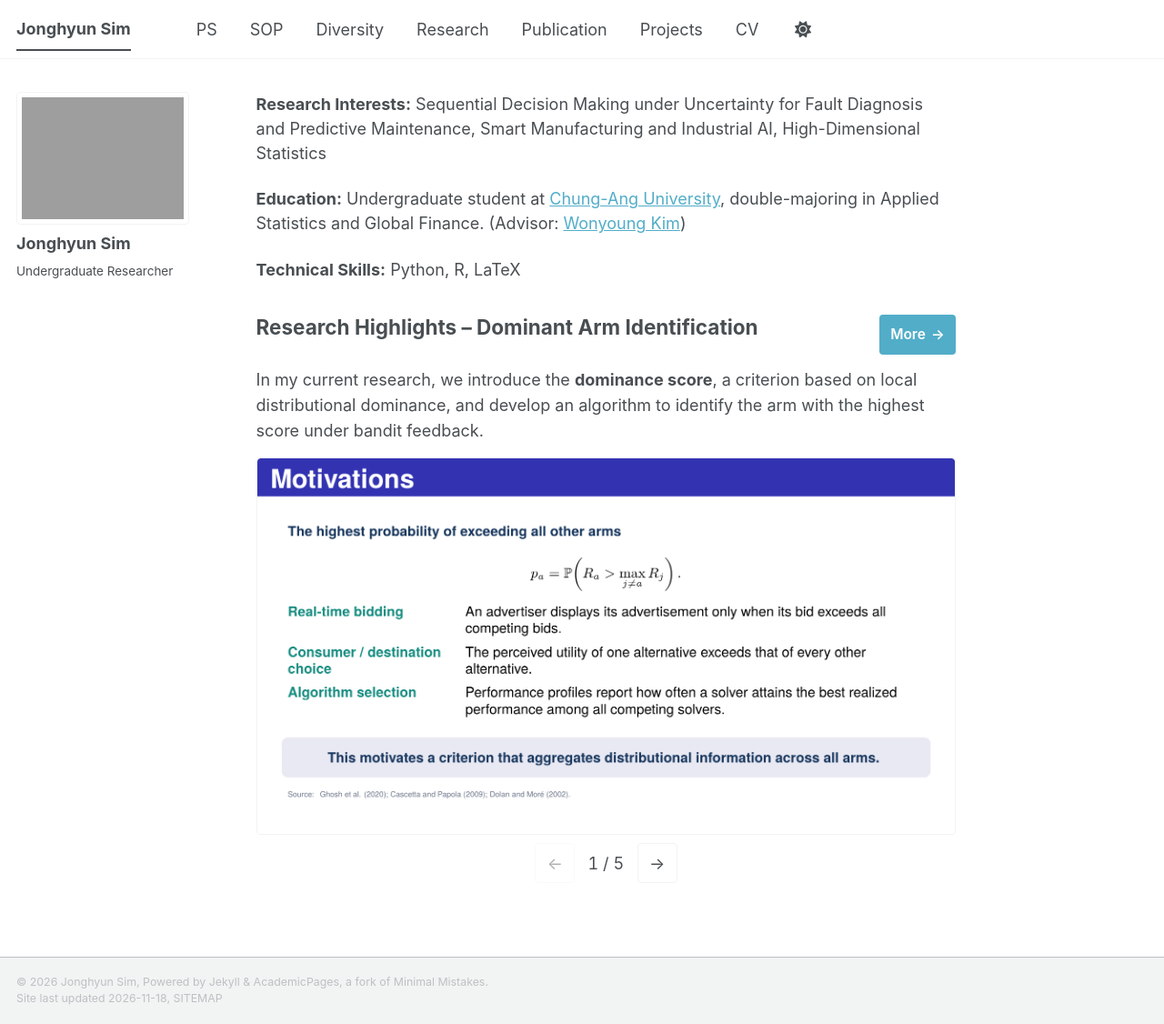
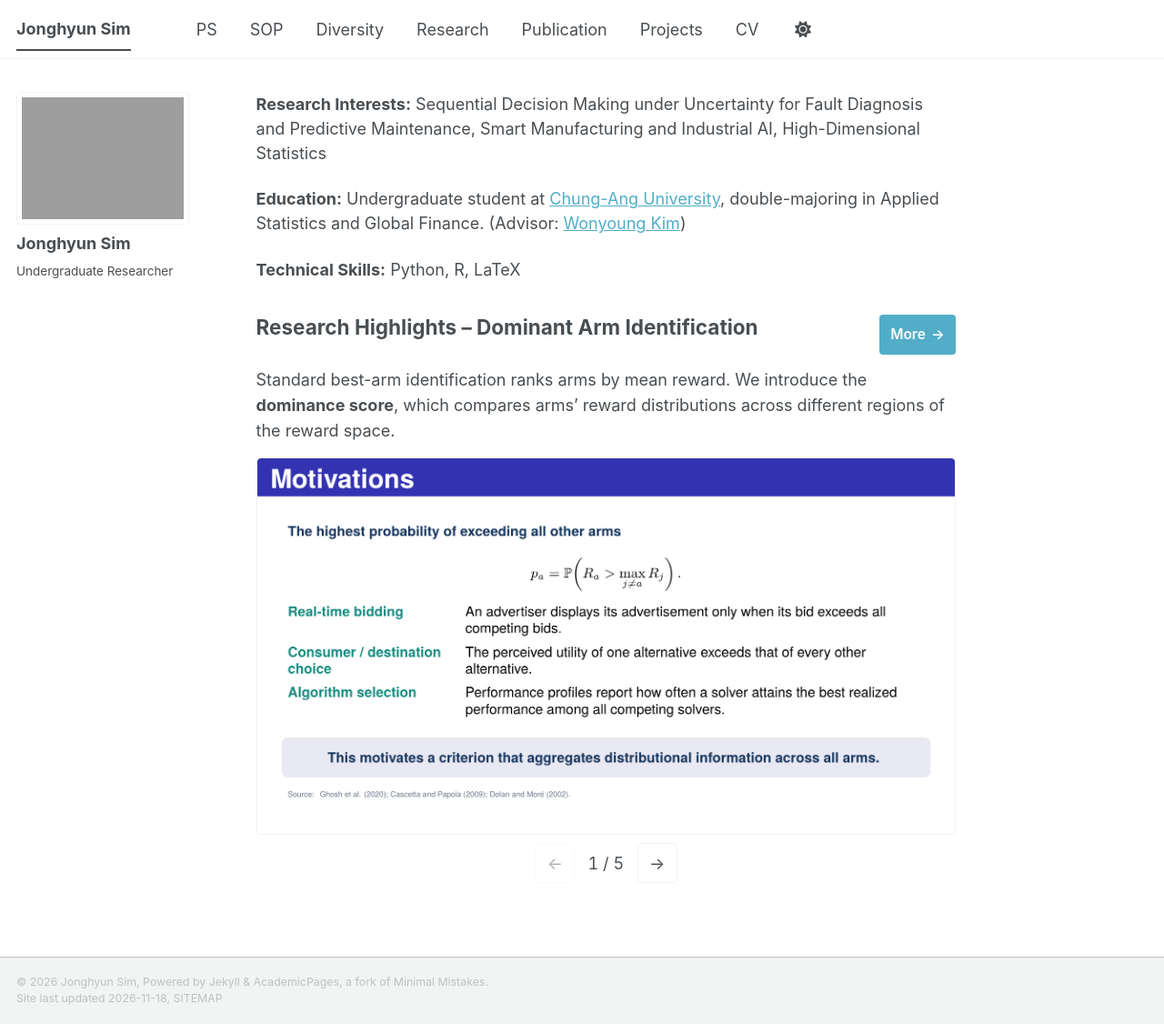
Before and after one commit to simjonghyun/ie, a Jekyll site: the page built from _pages/about.md, in a window 1280 px wide and 1126 px high. Shown: the whole window at 91% size. Built offline with Jekyll 4.4.1, drawn with Linux system fonts in a browser that asks for light colours; a style sheet for code colours, icons or effects is not loaded.

Commit message:
Update the homepage research introduction

```diff
--- a/_pages/about.md
+++ b/_pages/about.md
@@ -17,7 +17,7 @@ redirect_from:
 <a class="research-highlight__more" href="{{ '/publication/2026-dai' | relative_url }}" aria-label="Read more about Dominant Arm Identification">More <span aria-hidden="true">→</span></a>
 </div>
 
-<p class="research-highlights__intro">In my current research, we introduce the <strong>dominance score</strong>, a criterion based on local distributional dominance, and develop an algorithm to identify the arm with the highest score under bandit feedback.</p>
+<p class="research-highlights__intro">Standard best-arm identification ranks arms by mean reward. We introduce the <strong>dominance score</strong>, which compares arms’ reward distributions across different regions of the reward space.</p>
 
 {% include dai-slides.html carousel=true %}
 </section>
```
